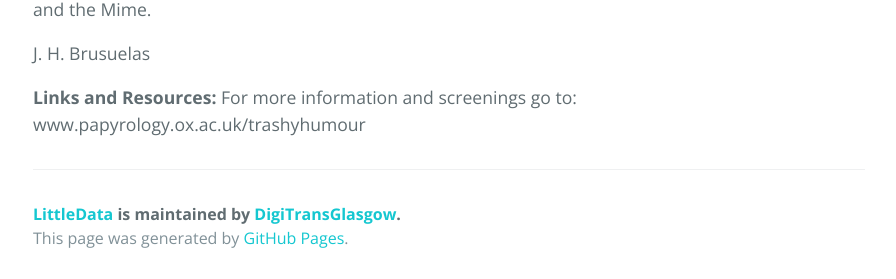
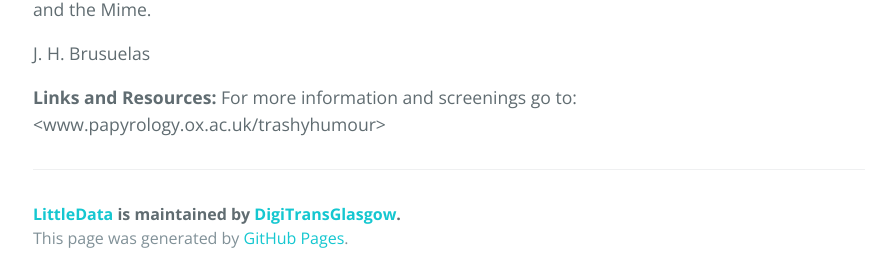
Before and after one commit to DigiTransGlasgow/LittleData, a Jekyll site: the page built from _contributions/04_BrokenScenes.md, in a window 1280 px wide and 900 px high, scrolled down 3327 px. Shown: the part 618-897 px from the top of the window, without its empty margins (191-1087 px from the left). Built offline with Jekyll 4.4.1, drawn with Linux system fonts in a browser that asks for light colours; the repository's description, which GitHub fills in, is left out; part of the change alters nothing that is shown.

```diff
--- a/_contributions/04_BrokenScenes.md
+++ b/_contributions/04_BrokenScenes.md
@@ -26,4 +26,4 @@ J. H. Brusuelas
 
 
 **Links and Resources:**
-For more information and screenings go to: www.papyrology.ox.ac.uk/trashyhumour
+For more information and screenings go to: <www.papyrology.ox.ac.uk/trashyhumour>
```
